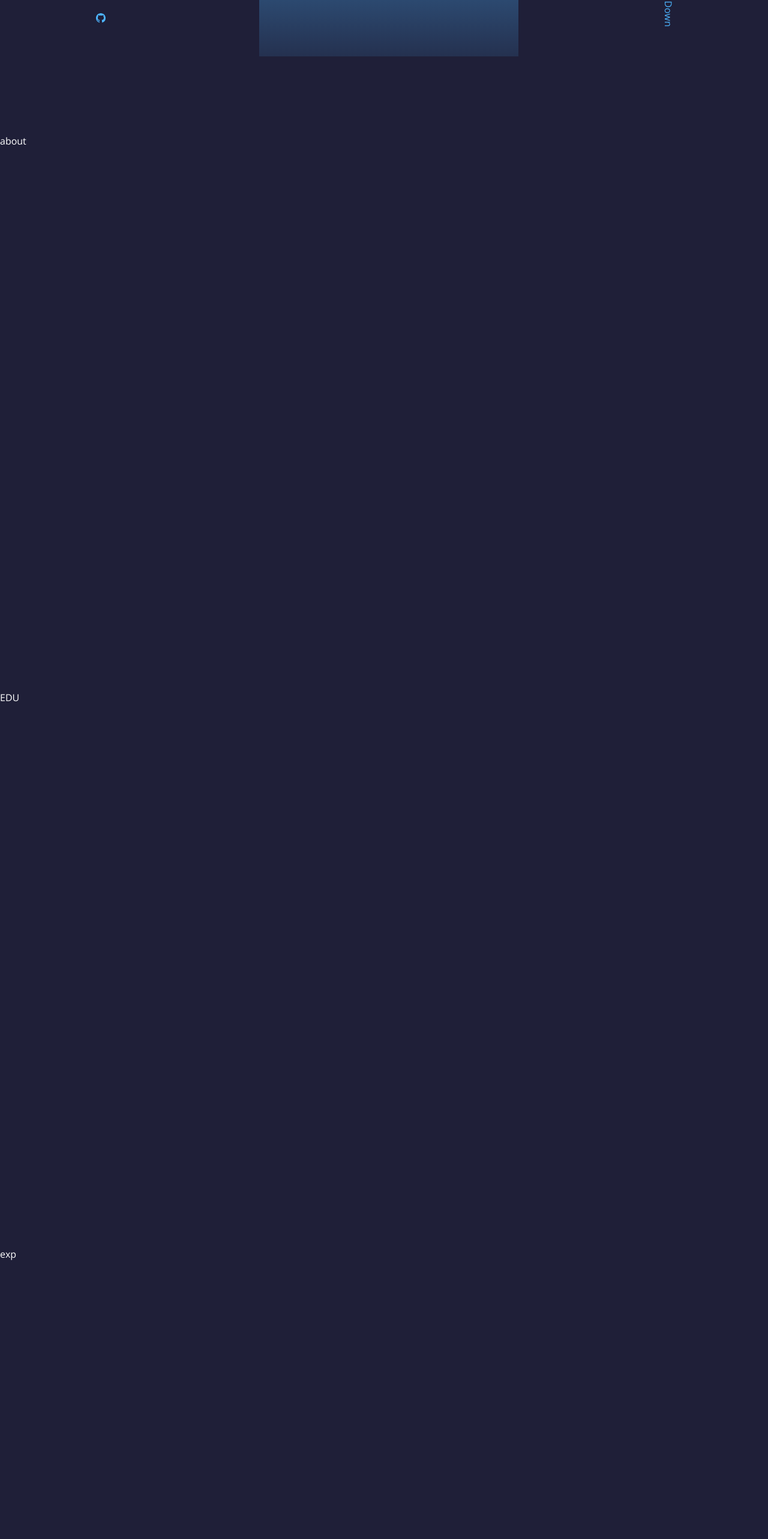
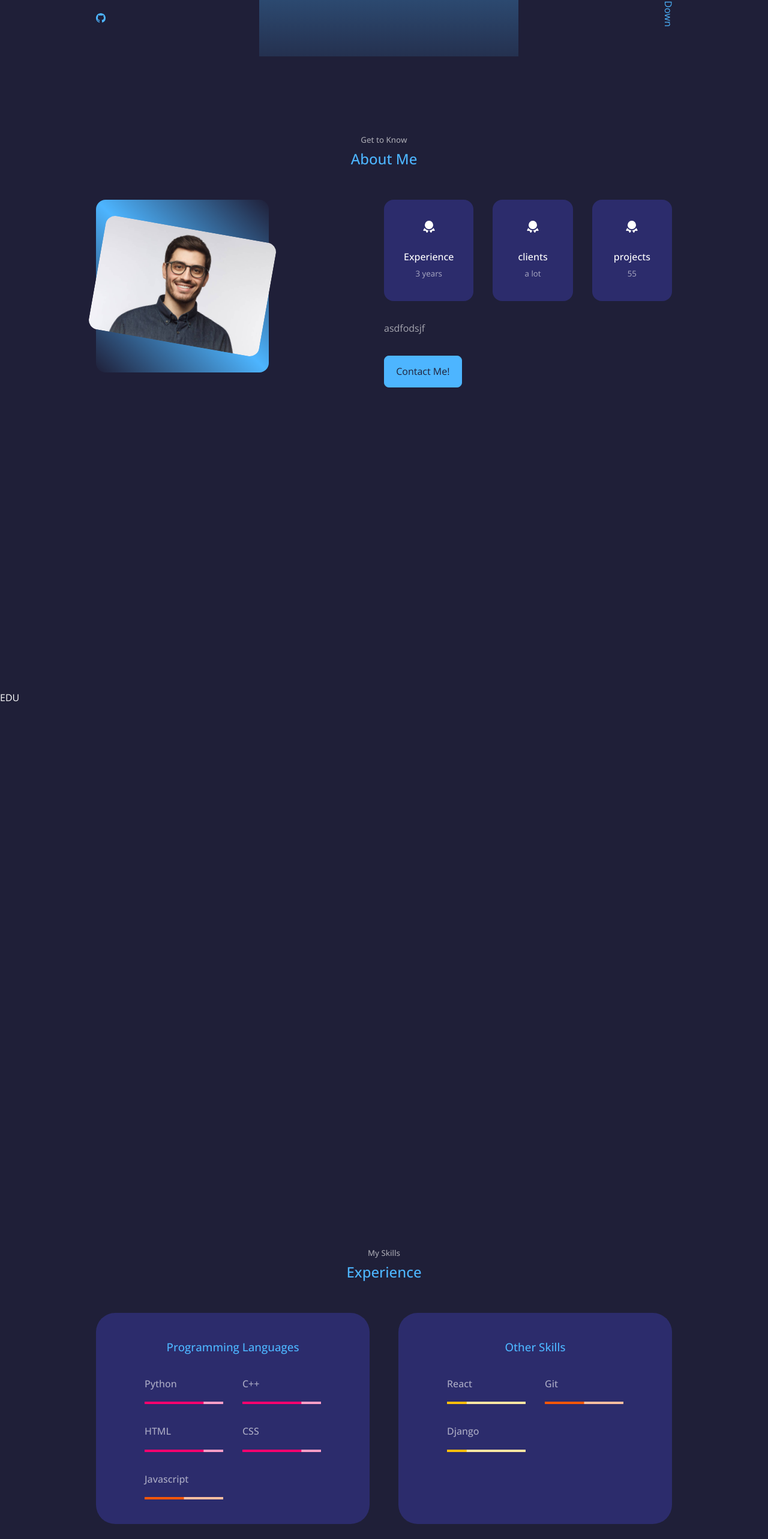
Before and after one commit to michaelmcl12/portfolio, a React (Create React App) app: page / in a window 1280 px wide. Shown: the part 818-3384 px from the top of the page at 60% size. Built offline with nearby package versions, Linux system fonts and the light colour scheme.

Commit message:
Finished about and experience section.

```diff
--- a/package.json
+++ b/package.json
@@ -3,6 +3,9 @@
   "version": "0.1.0",
   "private": true,
   "dependencies": {
+    "@emotion/react": "^11.11.0",
+    "@emotion/styled": "^11.11.0",
+    "@mui/material": "^5.13.2",
     "@testing-library/jest-dom": "^5.16.5",
     "@testing-library/react": "^13.4.0",
     "@testing-library/user-event": "^13.5.0",
--- a/src/Components/About/About.css
+++ b/src/Components/About/About.css
@@ -0,0 +1,104 @@
+.about_container {
+    display: grid;
+    grid-template-columns: 30% 50%;
+    gap: 20%;
+}
+
+.about_me {
+    display: flex;
+    align-items: center;
+    justify-content: center;
+    width: 100%;
+    aspect-ratio: 1/1;
+    border-radius: 1rem;
+    background: linear-gradient(45deg, transparent, var(--primary-color), transparent);
+
+}
+
+.about_me_image {
+    border-radius: 1rem;
+    overflow: hidden;
+    transform: rotate(10deg);
+    transition: var(--transition);
+}
+
+.about_me_image:hover {
+    transform: rotate(0);
+}
+
+.about_cards {
+    display: grid;
+    grid-template-columns: 1fr 1fr 1fr;
+    gap: 2rem;
+}
+
+.about_card {
+    background: var(--bg-color-variant);
+    border: 1px solid transparent;
+    border-radius: 1rem;
+    padding: 2rem;
+    text-align: center;
+    transition: var(--transition);
+}
+
+.about_card:hover {
+    background: transparent;
+    border-color: var(--primary-color-variant);
+    cursor: default;
+}
+
+.about_icon {
+    color: var(--priamr-color);
+    font-size: 1.5rem;
+    margin-bottom: 1rem;
+}
+
+.about_card h5 {
+    font-size: 1rem;
+}
+
+.about_card small {
+    color: var(--light-color);
+}
+
+.about_content p {
+    margin: 2rem 0;
+    color: var(--light-color);
+}
+
+/* Media queries for screen sizes */
+@media screen and (max-width:1024px) {
+   .about_container {
+    grid-template-columns: 1fr;
+    gap: 0;
+   }
+
+   .about_me {
+    width: 50%;
+    margin: 2rem auto 4rem;
+   }
+
+   .about_content p {
+    margin: 1rem 0;
+   }
+}
+
+@media screen and (max-width:600px) {
+    .about_me {
+        width: 60%;
+        margin: 0 auto 3rem;
+       }
+
+    .about_cards {
+        grid-template-columns: 1fr;
+        gap: .5rem;
+    }
+
+    .about_content {
+        text-align: center;
+       }
+
+    .about_content p {
+        margin: 1.5rem 0;
+       }
+}
--- a/src/Components/About/About.jsx
+++ b/src/Components/About/About.jsx
@@ -1,9 +1,52 @@
 import React from 'react'
 import './About.css'
+import Headshot from '../../Assets/headshot.jpg'
+import {TbAwardFilled} from 'react-icons/tb'
 
 const about = () => {
     return (
-        <section id='about'>about</section>
+        <section id='about'>
+            <h5>Get to Know</h5>
+            <h2>About Me</h2>
+
+            <div className='container about_container'>
+                <div className="about_me">
+                    <div className="about_me_image">
+                        <img src={Headshot} alt='headshot' />
+                    </div>
+                </div>
+
+                <div className="about_content">
+                    <div className="about_cards">
+                        <article className='about_card'>
+                            <TbAwardFilled className='about_icon' />
+                            <h5>Experience</h5>
+                            <small>3 years </small>
+                        </article>
+
+                        <article className='about_card'>
+                            <TbAwardFilled className='about_icon' />
+                            <h5>clients</h5>
+                            <small> a lot </small>
+                        </article>
+
+                        <article className='about_card'>
+                            <TbAwardFilled className='about_icon' />
+                            <h5>projects </h5>
+                            <small>55</small>
+                        </article>
+                    </div>
+
+                    <p>
+                        asdfodsjf
+                    </p>
+
+                    <a href='#contact' className='btn btn-primary'>Contact Me!</a>
+
+                </div>
+            </div>
+
+        </section>
     )
 }
 
--- a/src/Components/Experience/Experience.css
+++ b/src/Components/Experience/Experience.css
@@ -0,0 +1,41 @@
+.exp_container {
+    display: grid;
+    grid-template-columns: repeat(2, 1fr);
+    gap: 3rem;
+}
+
+.exp_container > div {
+    background: var(--bg-color-variant);
+    padding: 2.5rem 5rem;
+    border-radius: 2rem;
+    border: 1px solid transparent;
+    transition: var(--transition);
+}
+
+.exp_container > div:hover {
+    background: transparent;
+    border-color: var(--primary-color-variant);
+    cursor: default;
+}
+
+.exp_container > div h3 {
+    text-align: center;
+    margin-bottom: 2rem;
+    color: var(--primary-color);
+}
+
+.exp_container > div h4 {
+    color: var(--light-color);
+}
+
+.exp_content {
+    display: grid;
+    grid-template-columns: repeat(2, 1fr);
+    gap: 2rem;
+}
+
+.exp_details {
+    display: flex;
+    flex-direction: column;
+    gap: 1rem;
+}
--- a/src/Components/Experience/Experience.jsx
+++ b/src/Components/Experience/Experience.jsx
@@ -1,9 +1,95 @@
 import React from 'react'
 import './Experience.css'
+import  LinearProgress  from  '@mui/material/LinearProgress'
+import { createTheme, ThemeProvider } from '@mui/material/styles'
+
+const theme = createTheme({
+  palette: {
+    learning: {
+      main: '#ffbe0b',
+    },
+    intermediate: {
+      main: '#fb5607',
+    },
+    proficient: {
+      main: '#ff006e',
+    },
+    expert: {
+      main: '#8338ec',
+    },
+  },
+});
+
 
 const Experience = () => {
   return (
-    <section id='experience'>exp</section>
+    <ThemeProvider theme={theme}>
+      <section id='experience'>
+        <h5>My Skills</h5>
+        <h2>Experience</h2>
+
+        <div className="container exp_container">
+          <div className="exp_languages">
+            <h3>Programming Languages</h3>
+
+            <div className="exp_content">
+              <article className='exp_details'>
+                <h4>Python</h4>
+                <LinearProgress color='proficient' variant="determinate" value={75} />
+              </article>
+
+              <article className='exp_details'>
+                {/* logo */}
+                <h4>C++</h4>
+                <LinearProgress color='proficient' variant="determinate" value={75} />
+              </article>
+
+              <article className='exp_details'>
+                {/* logo */}
+                <h4>HTML</h4>
+                <LinearProgress color='proficient' variant="determinate" value={75} />
+              </article>
+
+              <article className='exp_details'>
+                {/* logo */}
+                <h4>CSS</h4>
+                <LinearProgress color='proficient' variant="determinate" value={75} />
+              </article>
+
+              <article className='exp_details'>
+                {/* logo */}
+                <h4>Javascript</h4>
+                <LinearProgress color='intermediate' variant="determinate" value={50} />
+              </article>
+            </div>
+          </div>
+
+          <div className="exp_frameworks">
+            <h3>Other Skills</h3>
+            <div className="exp_content">
+              <article className='exp_details'>
+                {/* logo */}
+                <h4>React</h4>
+                <LinearProgress color='learning' variant="determinate" value={25} />
+              </article>
+
+              <article className='exp_details'>
+                {/* logo */}
+                <h4>Git</h4>
+                <LinearProgress color='intermediate' variant="determinate" value={50} />
+              </article>
+
+              <article className='exp_details'>
+                {/* logo */}
+                <h4>Django</h4>
+                <LinearProgress color='learning' variant="determinate" value={25} />
+              </article>
+          </div>
+          </div>
+
+        </div>
+      </section>
+    </ThemeProvider>
   )
 }
 
```
Also changed, not shown: 1 other file (tests, documents, lock files or other folders).
